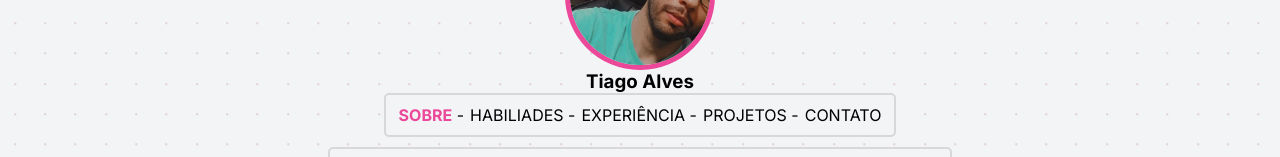
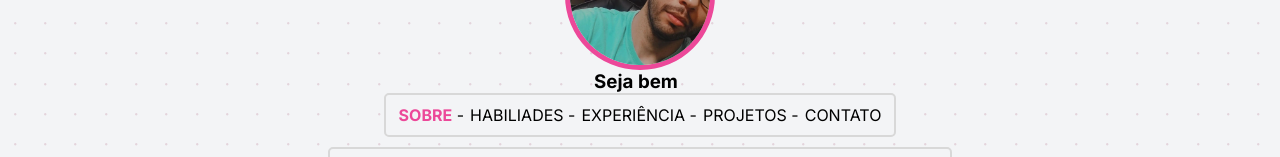
Before and after one commit to SSoftware2024/portfolio-code, a Vue app: page / in a window 1280 px wide. Shown: the part 292-449 px from the top of the page. Built offline with nearby package versions, Linux system fonts and the light colour scheme.

Commit message:
efeito maquina de escrever

```diff
--- a/package.json
+++ b/package.json
@@ -11,6 +11,7 @@
   "dependencies": {
     "@tailwindcss/vite": "^4.0.5",
     "tailwindcss": "^4.0.5",
+    "typewriter-effect": "^2.21.0",
     "vue": "^3.5.13",
     "vue-router": "^4.5.0"
   },
--- a/src/components/Card.vue
+++ b/src/components/Card.vue
@@ -8,7 +8,6 @@
     </div>
 </template>
 <script setup>
-import {defineProps} from 'vue';
 defineProps({
     title:'',
 });
--- a/src/layout/Main.vue
+++ b/src/layout/Main.vue
@@ -4,6 +4,8 @@ import * as images from '../js/images.js';
 //COMPONENTS
 import Menu from '../components/Menu.vue';
 import MenuMobile from '../components/MenuMobile.vue';
+//PACKPAGE JS
+import Typewriter from 'typewriter-effect/dist/core';
 
 const menuViewDesktop = ref(true)
 const isViewDesktop = () => {
@@ -14,6 +16,16 @@ onMounted(() => {
     window.addEventListener('resize', function () {
         menuViewDesktop.value = isViewDesktop();
     })
+
+    function typewriter(params) {
+        new Typewriter('#typewriter', {
+            strings: ['Olá, me chamo Tiago!', 'Seja bem vindo!'],
+            autoStart: true,
+            delay:50,
+            loop: true,
+        });
+    }
+    typewriter();
 })
 </script>
 
@@ -23,7 +35,9 @@ onMounted(() => {
         <!-- PROFILE -->
         <div class="image-profile">
             <img :src="images.profile" alt="">
-      <h3>Tiago Alves</h3>
+        </div>
+        <div>
+            <h3 id="typewriter">Tiago Alves</h3>
         </div>
         <!-- END PROFILE -->
         <!-- MENU -->
```
Also changed, not shown: 1 other file (tests, documents, lock files or other folders). Lines whose indentation alone changed are shown as unchanged.
